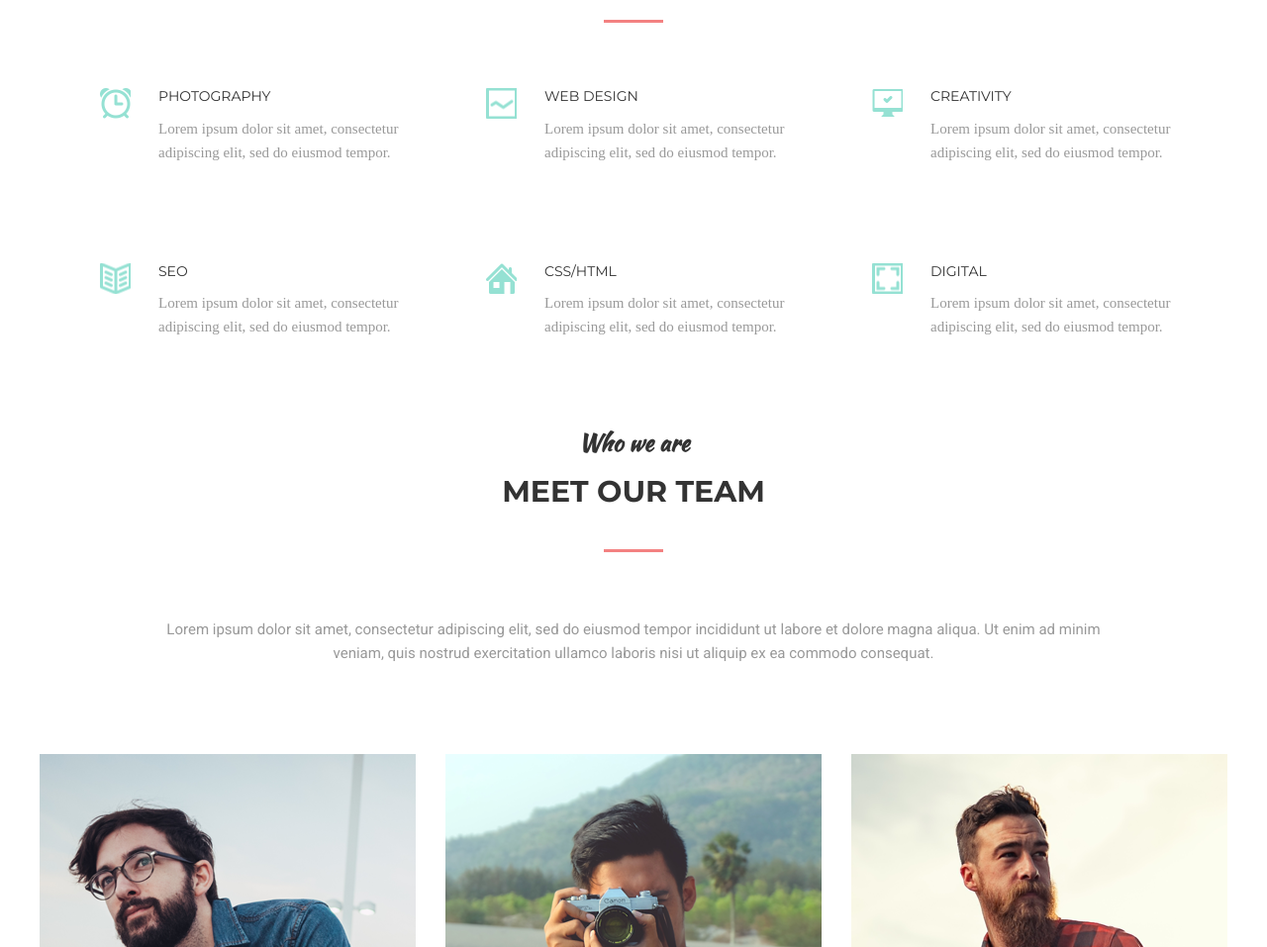
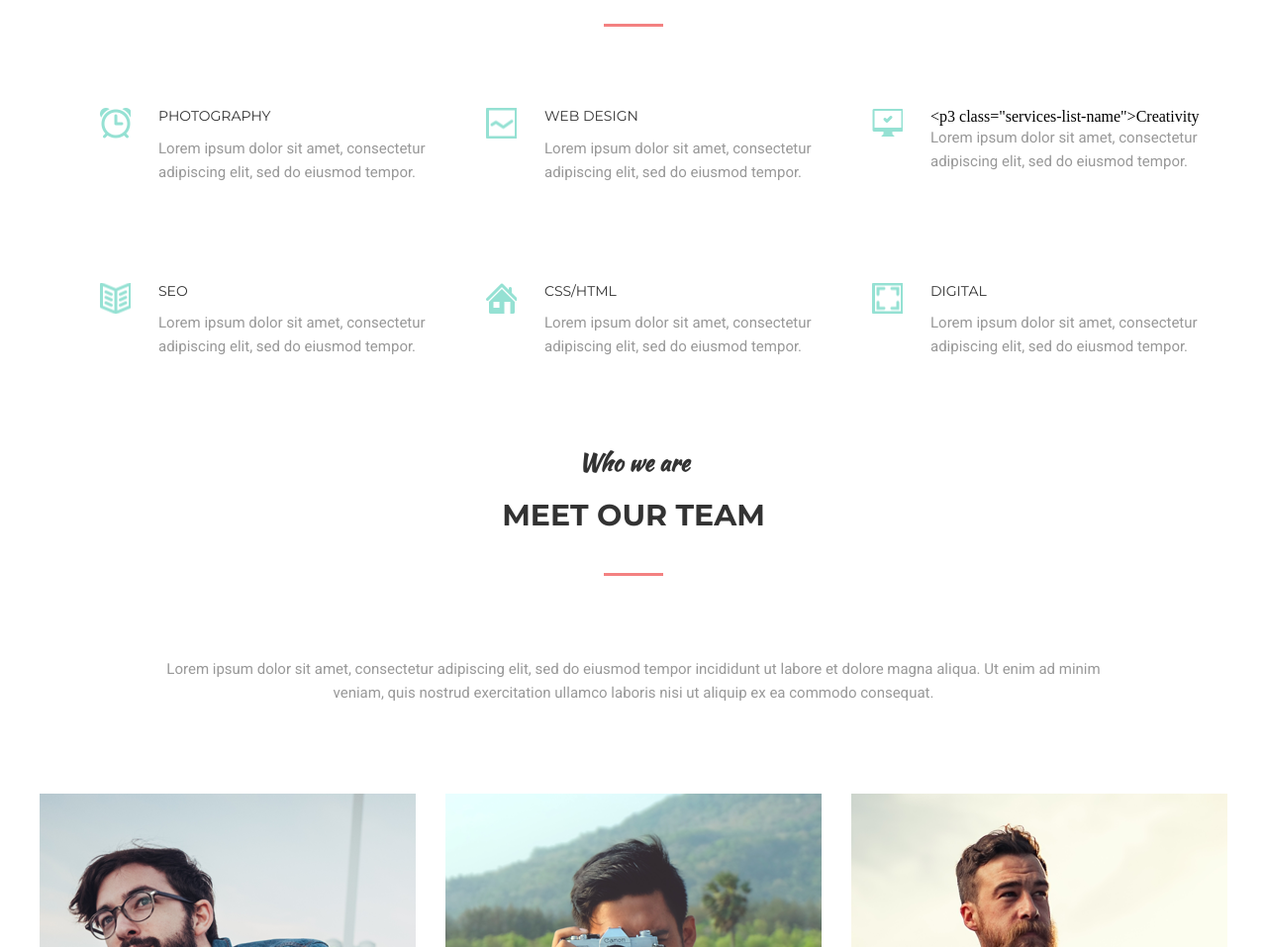
Before and after one commit to irynailina/goit-fe-course, a plain HTML site: page HTML-CSS/module-06/index.html in a window 1280 px wide. Shown: the part 281-1238 px from the top of the page at 99% size. Drawn offline with Linux system fonts and the light colour scheme.

Commit message:
hw06 fixed and accept

```diff
--- a/HTML-CSS/module-06/css/styles.css
+++ b/HTML-CSS/module-06/css/styles.css
@@ -26,6 +26,7 @@ a {
 
 p {
     margin: 0;
+    font-family: "Roboto", sans-serif;
 }
 
 .container {
@@ -121,7 +122,7 @@ p {
 
 .section-title-bottom {
     display: block;
-    margin: 0 auto;
+    margin: 20px auto 0;
     font-size: 30px;
     font-family: "Montserrat";
     color: rgb(51, 51, 51);
@@ -129,7 +130,6 @@ p {
     text-transform: uppercase;
     line-height: 1.2;
     text-align: center;
-    margin: 0;
     padding-bottom: 66px;
 }
 
@@ -155,6 +155,7 @@ p {
 .services-list-item {
     padding-left: 80px;
     position: relative;
+    width: 380px;
 }
 
 .services-list-item:not(:nth-last-child(-n + 3)) {
@@ -208,10 +209,10 @@ p {
 }
 
 
-.services-list-item-description {
+/* .services-list-item-description {
     width: 300px;
 
-}
+} */
 
 .services-list-name {
     font-size: 14px;
@@ -224,7 +225,6 @@ p {
 
 .services-list-about {
     font-size: 15px;
-    font-family: "Myriad Pro";
     color: rgb(153, 153, 153);
     line-height: 1.6;
 }
@@ -270,11 +270,13 @@ p {
 .team-list-item-name {
     font-size: 14px;
     font-family: "Montserrat";
+    font-weight: normal;
     color: rgb(51, 51, 51);
     text-transform: uppercase;
     line-height: 1.2;
     margin-bottom: 10px;
 }
+
 
 .team-list-item-ocupation {
     font-size: 15px;
@@ -422,14 +424,17 @@ p {
     height: 40px;
     padding-left: 10px;
     border: 1px solid rgb(204, 204, 204);
-}
-
-.form-input::placeholder {
     font-size: 15px;
     font-family: "Roboto";
-    color: rgb(204, 204, 204);
     font-style: italic;
     font-weight: 300;
     line-height: 1.6;
 
+
 }
+
+.form-input::placeholder {
+
+    color: rgb(204, 204, 204);
+
+}
--- a/HTML-CSS/module-06/index.html
+++ b/HTML-CSS/module-06/index.html
@@ -45,8 +45,8 @@
         <section class="services-block">
             <div class="services container">
                 <div class="section-title">
-                    <h2 class="section-title-top">We work with</h2>
-                    <span class="section-title-bottom">Amazing services</span>
+                    <h2 class="section-title-top">We work with<span class="section-title-bottom">Amazing services</span></h2>
+
                 </div>
 
                 <ul class="services-list">
@@ -66,7 +66,7 @@
                     </li>
                     <li class="services-list-item computer">
                         <div class="services-list-item-description">
-                            <p class="services-list-name">Creativity</p>
+                            <р3 class="services-list-name">Creativity</p>
                             <p class="services-list-about">Lorem ipsum dolor sit amet, consectetur adipiscing elit, sed
                                 do eiusmod tempor.</p>
                         </div>
@@ -99,8 +99,8 @@
         <section class="team-block">
             <div class="team container">
                 <div class="section-title">
-                    <h2 class="section-title-top">Who we are</h2>
-                    <span class="section-title-bottom">Meet our team</span>
+                    <h2 class="section-title-top">Who we are<span class="section-title-bottom">Meet our team</span></h2>
+
                 </div>
 
                 <p class="section-description">
@@ -132,7 +132,7 @@
                             </div>
                         </div>
                         <div class="info">
-                            <p class="team-list-item-name">Matthew Dix</p>
+                            <h3 class="team-list-item-name">Matthew Dix</h3>
                             <p class="team-list-item-ocupation">Graphic Design</p>
                         </div>
 
@@ -159,7 +159,7 @@
                             </div>
                         </div>
                         <div class="info">
-                            <p class="team-list-item-name">Christopher Campbell</p>
+                            <h3 class="team-list-item-name">Christopher Campbell</h3>
                             <p class="team-list-item-ocupation">Branding/UX design</p>
 
                         </div>
@@ -186,7 +186,7 @@
                             </div>
                         </div>
                         <div class="info">
-                            <p class="team-list-item-name">Michael Fertig </p>
+                            <h3 class="team-list-item-name">Michael Fertig </h3>
                             <p class="team-list-item-ocupation">Developer</p>
                         </div>
 
```
